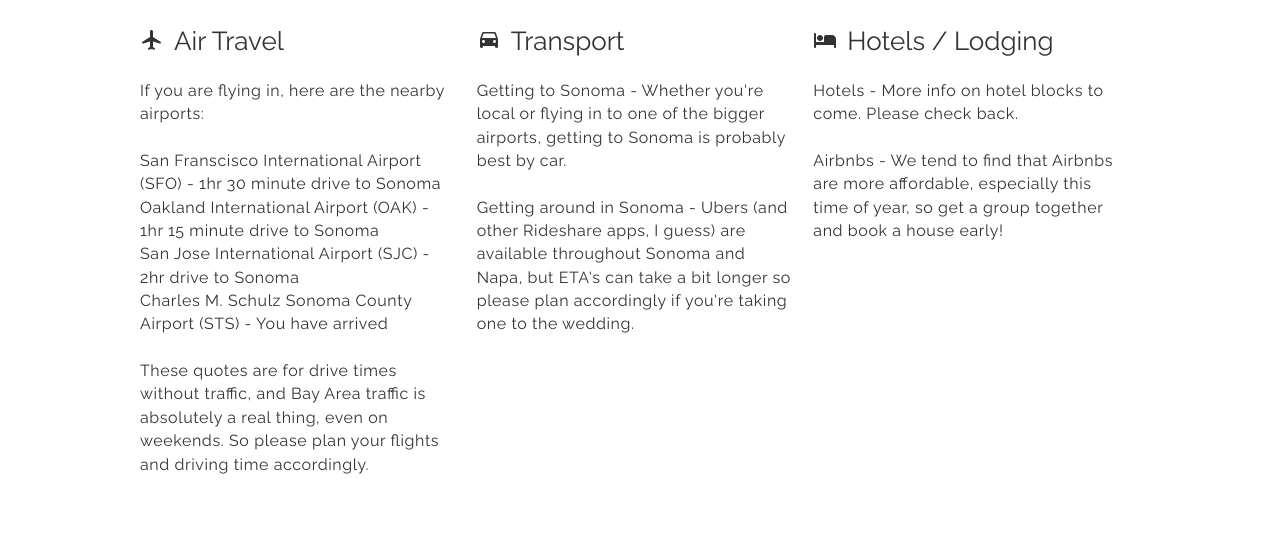
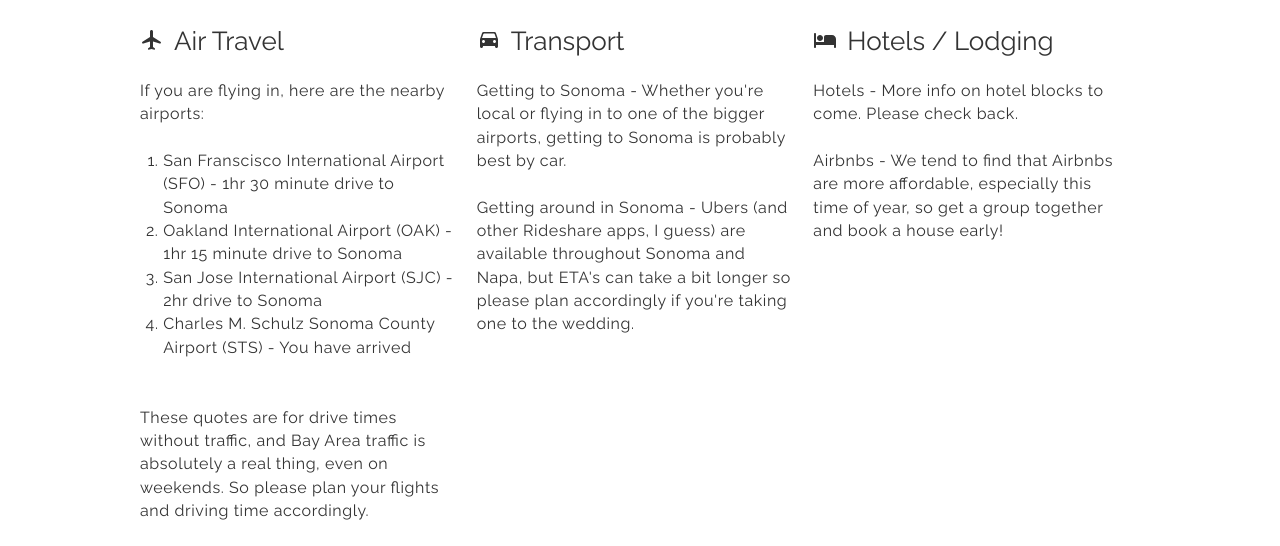
Before and after one commit to k3luu/murakami, a Gatsby site: page /travel in a window 1280 px wide. Shown: the part 206-752 px from the top of the page. Built offline with nearby package versions, Linux system fonts and the light colour scheme; Gatsby itself is replaced by a stand-in of ours.

Commit message:
standardized some styles

```diff
--- a/src/components/header.js
+++ b/src/components/header.js
@@ -44,6 +44,10 @@ const SiteName = styled.div`
     color: #000;
     font-weight: 300;
     padding: 10px;
+
+    &:hover {
+      text-decoration: none;
+    }
   }
 `
 
@@ -68,6 +72,7 @@ const Navigation = styled.nav`
     &:hover,
     &.active {
       border-color: ${palette.primaryColor};
+      text-decoration: none;
     }
   }
 `
--- a/src/components/layout.css
+++ b/src/components/layout.css
@@ -49,6 +49,7 @@ a {
 a:active,
 a:hover {
   outline-width: 0;
+  text-decoration: underline;
 }
 abbr[title] {
   border-bottom: none;
--- a/src/pages/travel.js
+++ b/src/pages/travel.js
@@ -51,7 +51,21 @@ const TravelPage = () => (
           If you are flying in, here are the nearby airports:
           <br />
           <br />
-          San Franscisco International Airport (SFO) - 1hr 30 minute drive to
+          <ol>
+            <li>
+              San Franscisco International Airport (SFO) - 1hr 30 minute drive
+              to Sonoma
+            </li>
+            <li>
+              Oakland International Airport (OAK) - 1hr 15 minute drive to
+              Sonoma
+            </li>
+            <li>San Jose International Airport (SJC) - 2hr drive to Sonoma</li>
+            <li>
+              Charles M. Schulz Sonoma County Airport (STS) - You have arrived
+            </li>
+          </ol>
+          {/* San Franscisco International Airport (SFO) - 1hr 30 minute drive to
           Sonoma
           <br />
           Oakland International Airport (OAK) - 1hr 15 minute drive to Sonoma
@@ -59,7 +73,7 @@ const TravelPage = () => (
           San Jose International Airport (SJC) - 2hr drive to Sonoma
           <br />
           Charles M. Schulz Sonoma County Airport (STS) - You have arrived
-          <br />
+          <br /> */}
           <br />
           These quotes are for drive times without traffic, and Bay Area traffic
           is absolutely a real thing, even on weekends. So please plan your
```
